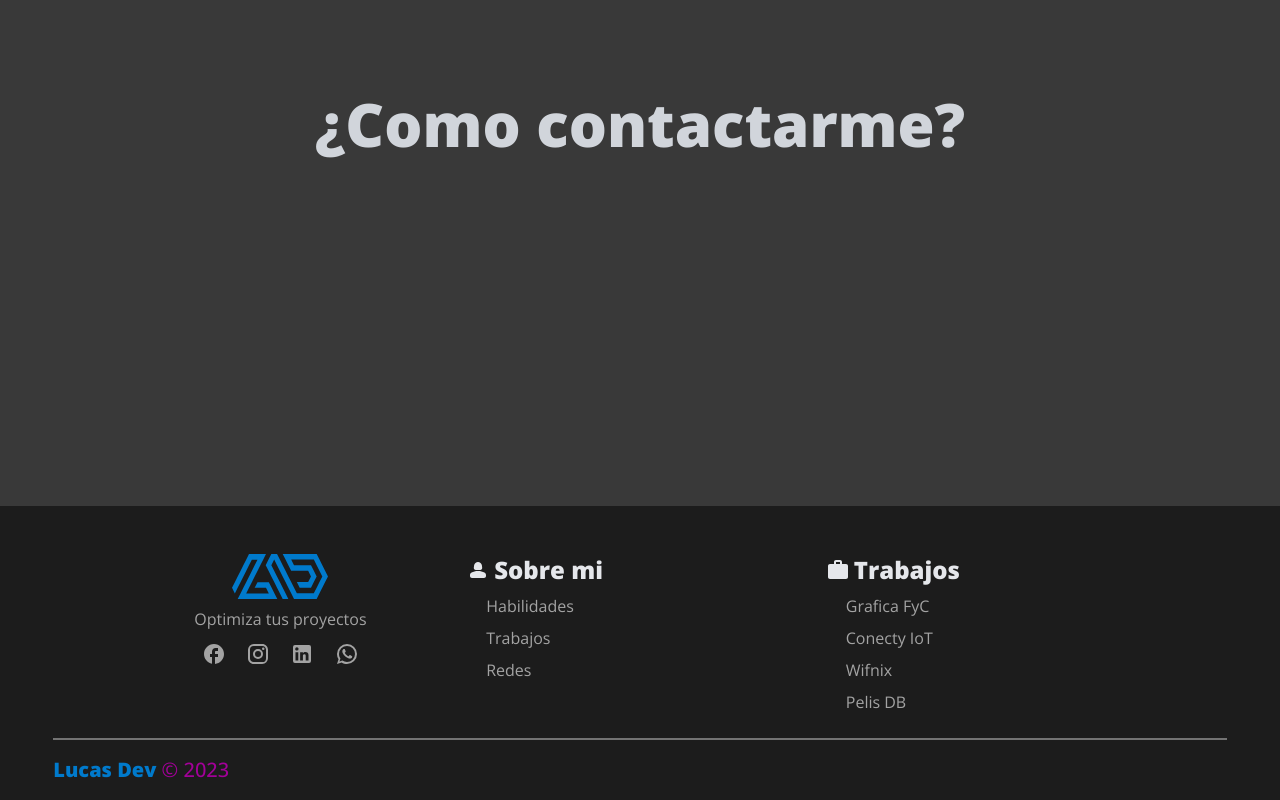
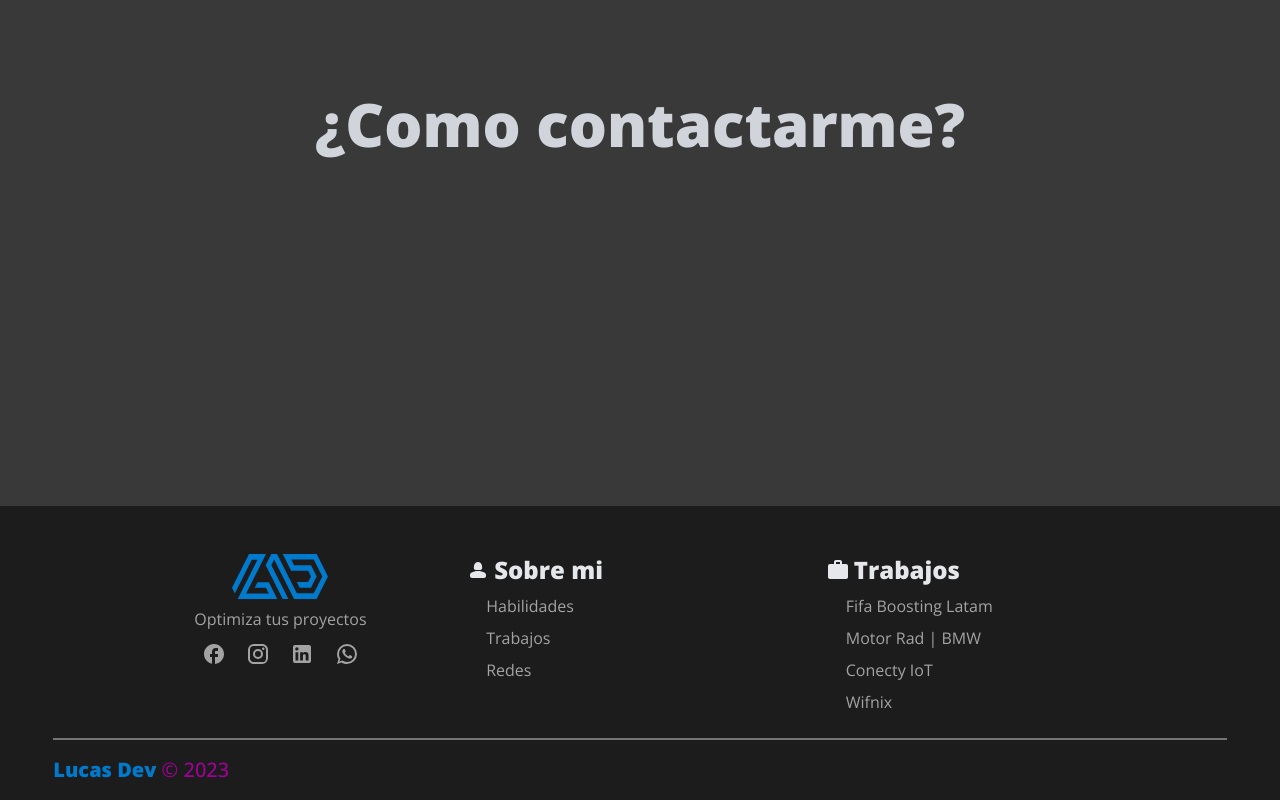
Before and after one commit to Lucas-caceres-w/Portafolio-Web, a Next.js app: page / in a window 1280 px wide. Shown: the part 2518-3318 px from the top of the page. Built offline with nearby package versions, Linux system fonts and the light colour scheme.

Commit message:
fix footer

```diff
--- a/components/layout/footer.tsx
+++ b/components/layout/footer.tsx
@@ -163,12 +163,22 @@ function Footer() {
           <ul className="flex flex-col gap-2 mt-2 pl-5">
             <li>
               <a
-                href="https://grafica-fyc.netlify.app/"
+                href="https://fifaboostinglatam.com/"
                 rel="noopener noreferrer"
                 target="_blank"
                 className="hover:text-pink hover:underline cursor-pointer"
               >
-                Grafica FyC
+                Fifa Boosting Latam
+              </a>
+            </li>
+            <li>
+              <a
+                href="https://motorradresenasdelaruta.com/"
+                rel="noopener noreferrer"
+                target="_blank"
+                className="hover:text-pink hover:underline cursor-pointer"
+              >
+                Motor Rad | BMW
               </a>
             </li>
             <li>
@@ -183,22 +193,12 @@ function Footer() {
             </li>
             <li>
               <a
-                href="https://wifnix.com/"
+                href="https://wifnix-desarrollo.vercel.app/"
                 rel="noopener noreferrer"
                 target="_blank"
                 className="hover:text-pink hover:underline cursor-pointer"
               >
                 Wifnix
-              </a>
-            </li>
-            <li>
-              <a
-                href="https://pelis-total.vercel.app/"
-                rel="noopener noreferrer"
-                target="_blank"
-                className="hover:text-pink hover:underline cursor-pointer"
-              >
-                Pelis DB
               </a>
             </li>
           </ul>
```
